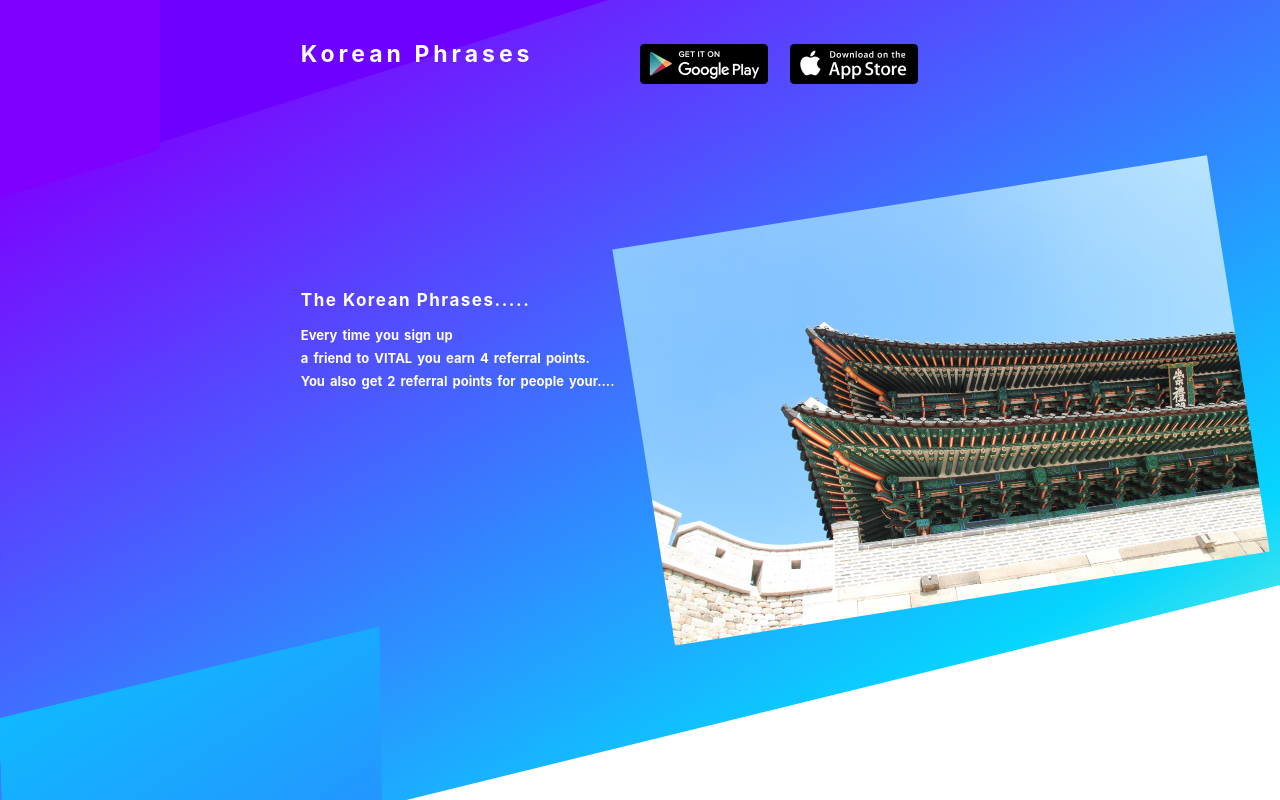
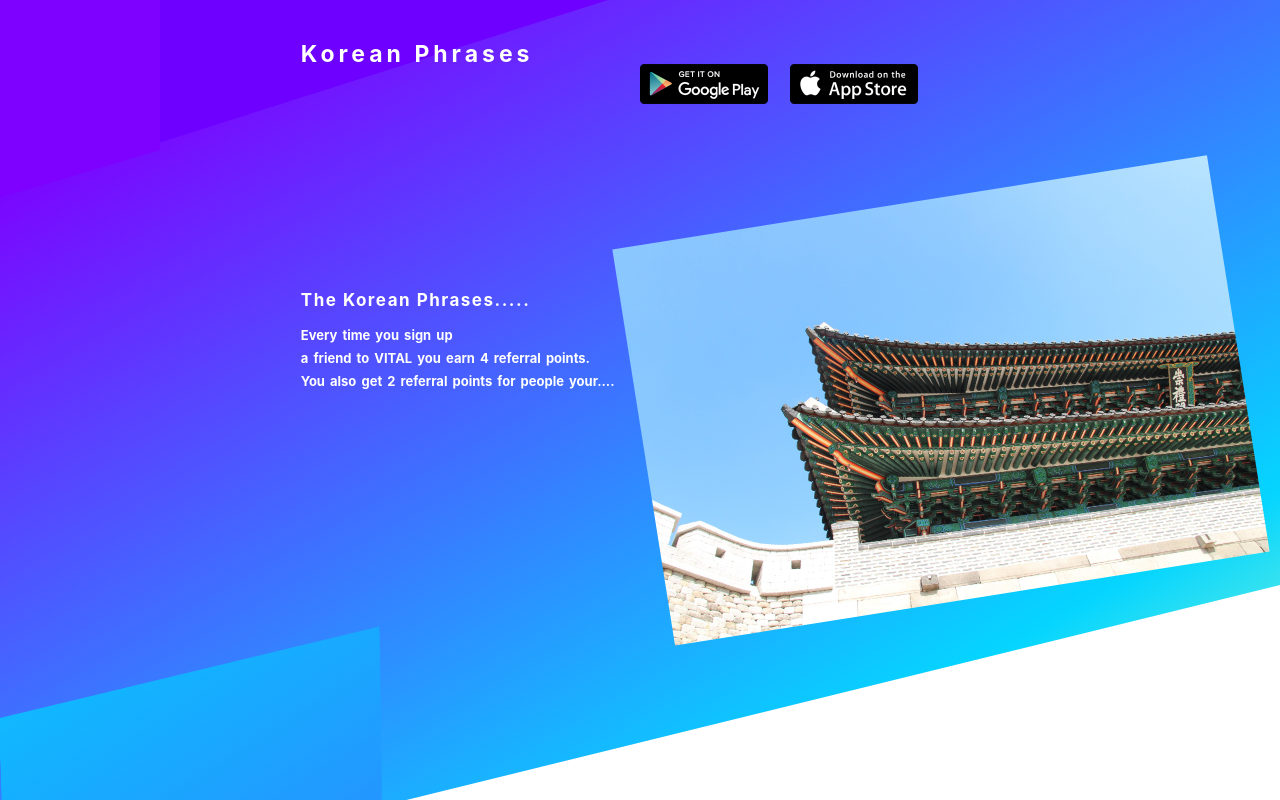
Before and after one commit to KeyToTech/KoreanPhraseBookSite, a React (Create React App) app: page / in a window 1280 px wide. Shown: the top 800 px of the page. Built offline with nearby package versions, Linux system fonts and the light colour scheme.

Commit message:
added links for website and android app

```diff
--- a/src/components/footer.css
+++ b/src/components/footer.css
@@ -1,3 +1,13 @@
+
+.contact_block {
+    color: #ffffff;
+    margin: 40px;
+}
+
+.contact_block a {
+    color: #ffffff;
+}
+
 @media only screen and (min-width: 922px) {
 
     footer {
--- a/src/components/footer.js
+++ b/src/components/footer.js
@@ -20,7 +20,7 @@ class Footer extends Component {
                                 also get 2 referral points for people your....</h3>
                         </div>
                         <div className="contact_block">
-                            <h3>Copyright © 2018 KeyToTech | All Rights Reserved</h3>
+                            Copyright © 2018 <a href="https://keytotech.com">KeyToTech</a> | All Rights Reserved
                         </div>
                     </div>
                 </div>
--- a/src/components/header.css
+++ b/src/components/header.css
@@ -98,7 +98,7 @@
     .header_button {
         width: 50%;
         text-align: right;
-        margin-top: 0px;
+        margin-top: 20px;
         margin-right: 0;
         height: auto;
         display: flex;
--- a/src/components/header.js
+++ b/src/components/header.js
@@ -5,6 +5,8 @@ import googlePlayBottom from '../res/google-store.png';
 import iosStoreBottom from '../res/ios-store.png';
 
 import './header.css';
+
+const ANDROID_APP_LINK = 'https://play.google.com/store/apps/details?id=com.keytotech.koreanphrasebook';
 
 class Header extends Component {
     render() {
@@ -42,10 +44,10 @@ class Header extends Component {
                     <div className="right_header_block">
                         <div className="header_button">
                             <div className="button_android">
-                                <img className="android_img" src={googlePlayBottom}/>
+                                <a href={ANDROID_APP_LINK}><img className="android_img" src={googlePlayBottom}/></a>
                             </div>
                             <div className="button_ios">
-                                <img className="ios_img" src={iosStoreBottom}/>
+                                <a href="https://keytotech.com"><img className="ios_img" src={iosStoreBottom}/></a>
                             </div>
                         </div>
 
```
Also changed, not shown: src/App.js (line endings or trailing spaces).
